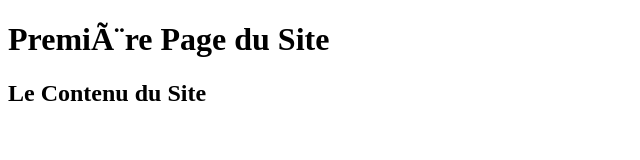
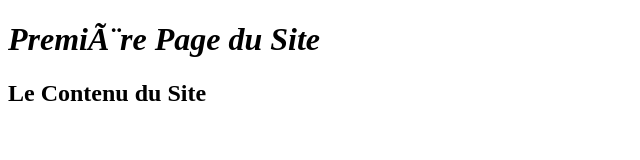
Before and after one commit to Ludoviccharruau/essaiGit, a plain HTML site: page Site/index.html in a window 1280 px wide. Shown: the whole page, without its empty margins (0-640 px from the left). Drawn offline with Linux system fonts and the light colour scheme.

Commit message:
création du css

```diff
--- /dev/null
+++ b/Site/css/style.css
@@ -0,0 +1,3 @@
+h1{
+	font-style: italic;
+}
--- a/Site/index.html
+++ b/Site/index.html
@@ -3,10 +3,13 @@
 	<head>
 		<title>Mon Proget de Site Web</title>
 		<meta charset=utf-8/>
+		<link rel="stylesheet" href="css/style.css" />
 	<head>
 
 	<body>
-		<h1>Première Page du Site</h1>
+		<header>
+			<h1>Première Page du Site</h1>
+		</header>
 		<h2>Le Contenu du Site</h2>
 
 	<body/>
```
